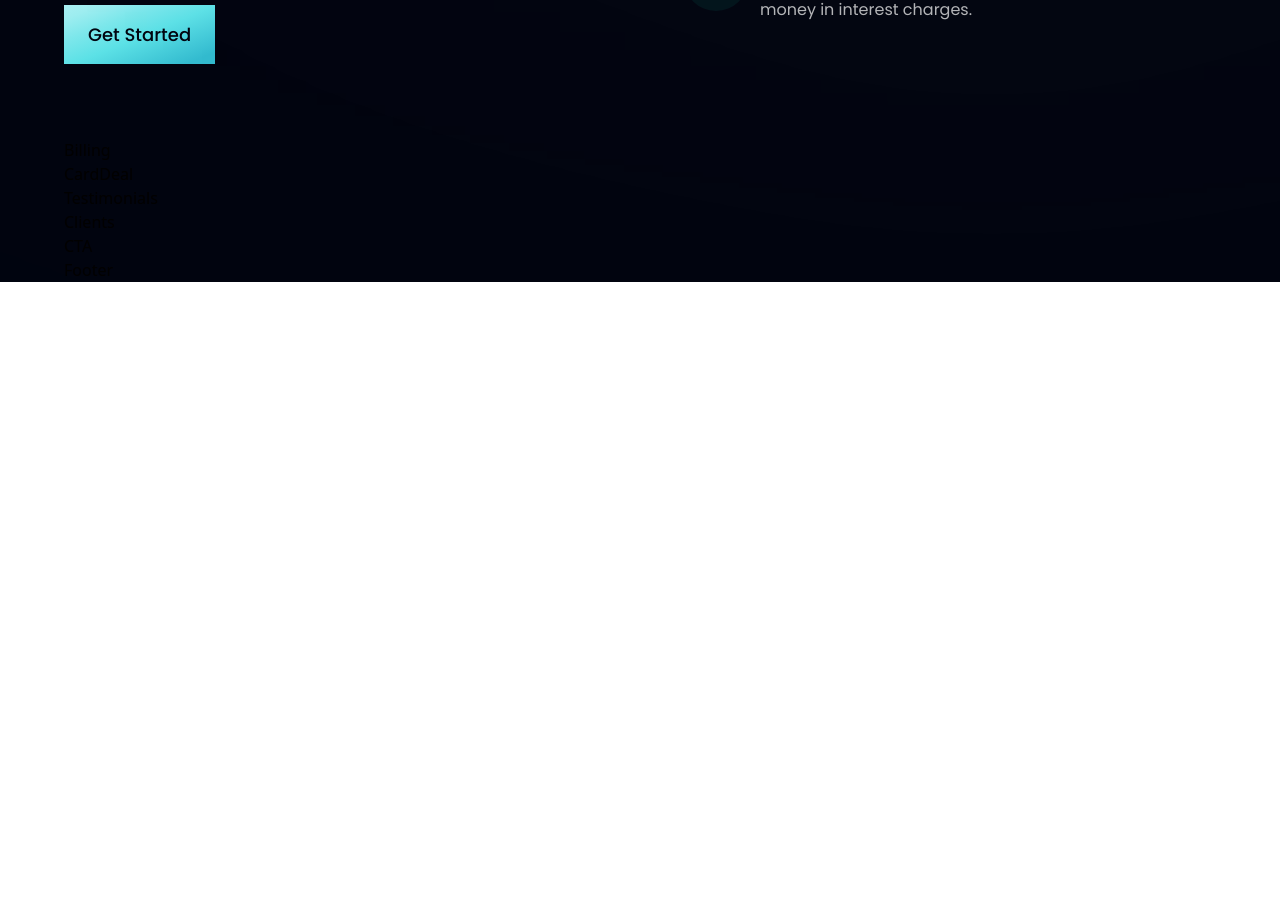
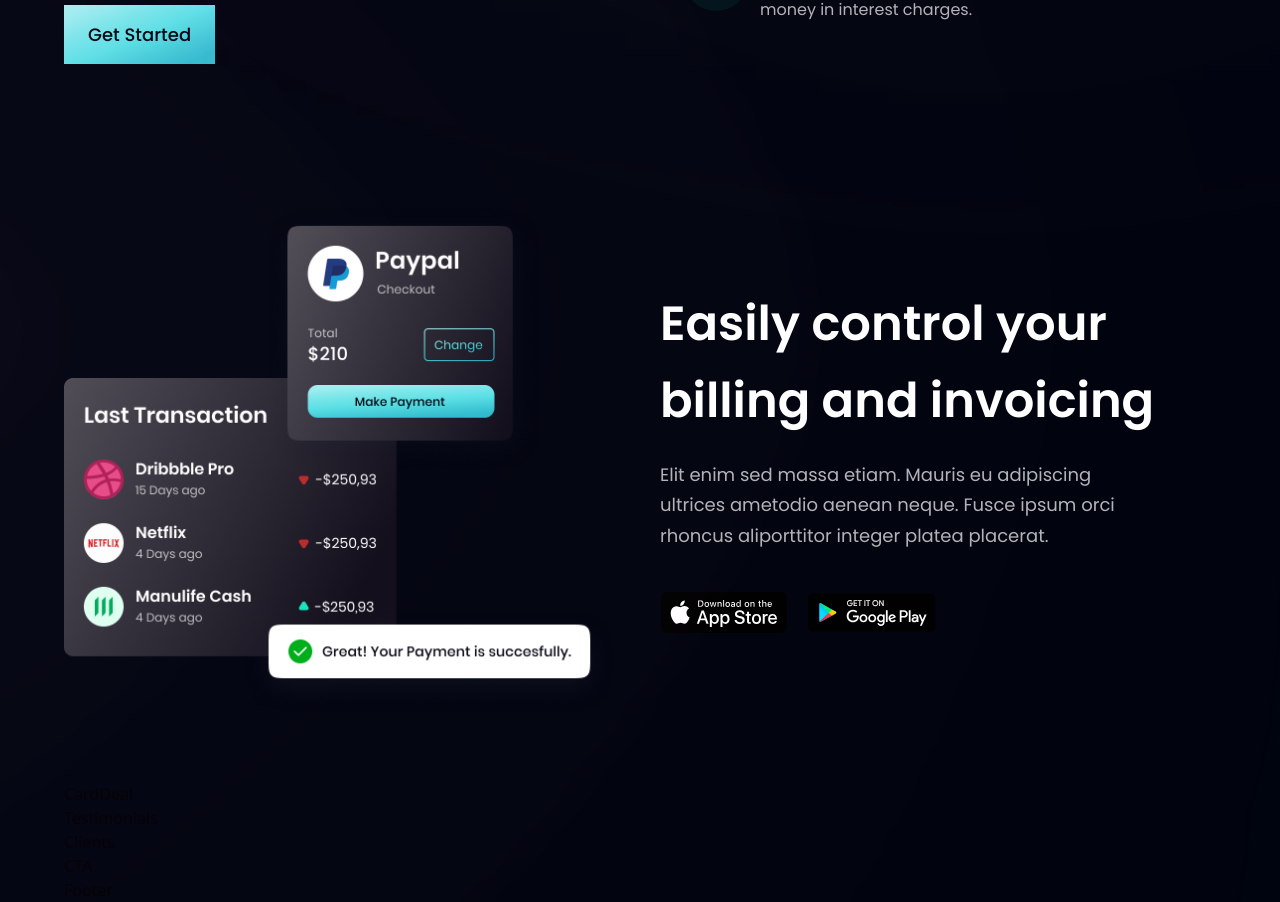
Before and after one commit to skyras13/modern_bank_app, a React (Vite) app: page / in a window 1280 px wide. Shown: the part 1392-2294 px from the top of the page. Before the commit the page ends 1674 px from the top, so only its background shows below. Built offline with nearby package versions, Linux system fonts and the light colour scheme.

Commit message:
finish billing section of homepage

```diff
--- a/src/components/Billing.jsx
+++ b/src/components/Billing.jsx
@@ -1,9 +1,28 @@
-import React from 'react'
+import { apple, bill, google } from '../assets'
+import styles, { layout } from '../styles'
 
-const Billing = () => {
-  return (
-    <div>Billing</div>
+const Billing = () => (
+    <section id='produdct' className={layout.sectionReverse}>
+        <div className={layout.sectionImgReverse}>
+            <img src={bill} alt="billing" className='w-[100%] h-[100%] relative z-[5]'/>
+
+            <div className='absolute z-[3] -left-1/2 top-0 w-[50%] h-[50%] rounded-full white__gradient'/>
+            <div className='absolute z-[0] -left-1/2 top-0 w-[50%] h-[50%] rounded-full pink__gradient'/>
+        </div>
+
+        <div className={layout.sectionInfo}>
+            <h2 className={styles.heading2}>Easily control your <br className='sm:block hidden'/>billing and invoicing</h2>
+            <p className={`${styles.paragraph} max-w-[470px] mt-5`}>
+                Elit enim sed massa etiam. Mauris eu adipiscing ultrices
+                ametodio aenean neque. Fusce ipsum orci rhoncus aliporttitor
+                integer platea placerat.
+            </p>
+            <div className='flex flex-row flex-wrap sm:mt-10 mt-6'>
+                <img src={ apple } alt="iOS App Store" className='w-[128px] h-[42px] object-container mr-5 cursor-pointer'/>
+                <img src={ google } alt="Google Play Store" className='w-[128px] h-[42px] object-container cursor-pointer'/>
+            </div>
+        </div>
+    </section>
   )
-}
 
 export default Billing
```
